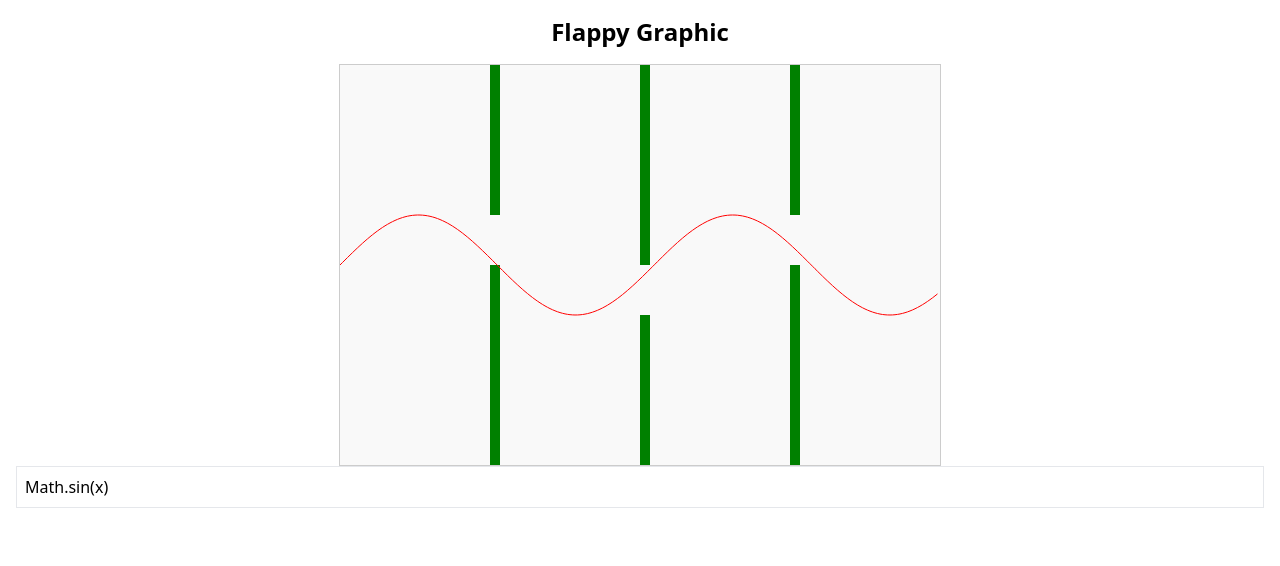
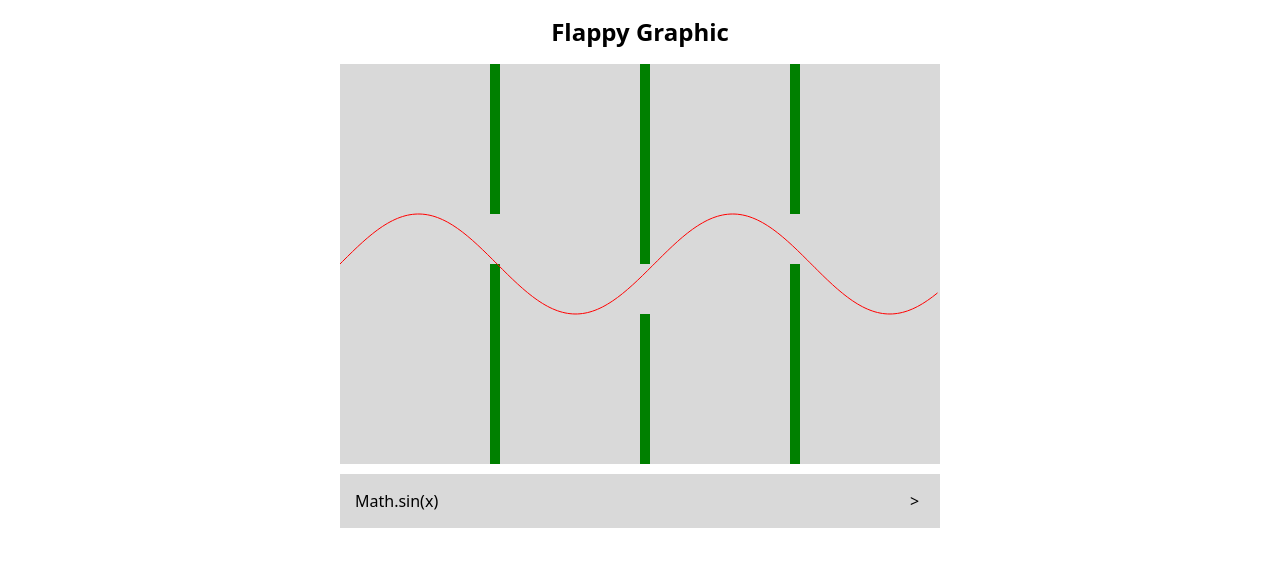
Before and after one commit to RafaArauj/FlappyGraphicA3, a Vue app: page / in a window 1280 px wide. Shown: the top 566 px of the page. Built offline with nearby package versions, Linux system fonts and the light colour scheme.

Commit message:
utilizar botão de traçar ao invez de traçar o grafico automaticamente + atulização no estilo para melhor se encaixar com o modelo figma

```diff
--- a/src/components/PipeGame.vue
+++ b/src/components/PipeGame.vue
@@ -3,17 +3,19 @@
   <div>
     <!-- Seção do jogo de canos com input da fórmula e gráfico -->
     <div class="flex flex-col justify-center items-center">
-
       <!-- Canvas onde o gráfico é desenhado -->
       <canvas ref="canvas" width="600" height="400"></canvas>
 
       <!-- Campo de input da fórmula matemática -->
+      <div class="mathInput">
       <input
         :value="formula"
         @input="onInput"
         placeholder="Digite a fórmula (ex: Math.sin(x))"
-        class="border p-2 w-full"
+        class="inputContainer border p-2"
       />
+      <button class="inputButton" @click="drawGraph"> > </button>
+    </div>
     </div>
   </div>
 </template>
@@ -25,18 +27,18 @@
  * - watch: para reagir a mudanças de variáveis
  * - onMounted: para executar código após o componente ser montado
  */
-import { ref, watch, onMounted } from 'vue'
+import { ref, watch, onMounted } from "vue";
 
 // ---------------------
 // Fórmula e Input
 // ---------------------
 
 // Valor reativo da fórmula inserida pelo usuário
-const formula = ref('Math.sin(x)')
+const formula = ref("Math.sin(x)");
 
 // Função que atualiza a fórmula quando o usuário digita no input
 function onInput(event) {
-  formula.value = event.target.value
+  formula.value = event.target.value;
 }
 
 // ---------------------
@@ -44,49 +46,48 @@ function onInput(event) {
 // ---------------------
 
 // Gera valores aleatórios para os canos (entre -3 e 3)
-let tube1 = Math.floor(Math.random() * 7) - 3.5
-let tube2 = Math.floor(Math.random() * 8) - 3.5
-let tube3 = Math.floor(Math.random() * 8) - 3.5
+let tube1 = Math.floor(Math.random() * 7) - 3.5;
+let tube2 = Math.floor(Math.random() * 8) - 3.5;
+let tube3 = Math.floor(Math.random() * 8) - 3.5;
 
 // Lista reativa de canos com posições e tamanhos baseados nos valores acima
 const pipes = ref([
-  { x: 3, yMin: tube1 +0.5, yMax: tube1 + 3.5 },
-  { x: 6, yMin: tube2 +0.5, yMax: tube2 + 3.5 },
-  { x: 9, yMin: tube3 +0.5, yMax: tube3 + 3.5 }
-])
+  { x: 3, yMin: tube1 + 0.5, yMax: tube1 + 3.5 },
+  { x: 6, yMin: tube2 + 0.5, yMax: tube2 + 3.5 },
+  { x: 9, yMin: tube3 + 0.5, yMax: tube3 + 3.5 },
+]);
 
 // ---------------------
 // Canvas e desenho do gráfico
 // ---------------------
 
 // Referência ao elemento canvas no DOM
-const canvas = ref(null)
+const canvas = ref(null);
 
 // Função que desenha o gráfico e os canos no canvas
 function drawGraph() {
-  const ctx = canvas.value.getContext('2d') // contexto 2D
-  ctx.clearRect(0, 0, 600, 400) // limpa o canvas
+  const ctx = canvas.value.getContext("2d"); // contexto 2D
+  ctx.clearRect(0, 0, 600, 400); // limpa o canvas
 
   // Desenha os canos em verde
-  ctx.fillStyle = 'green'
+  ctx.fillStyle = "green";
   for (const pipe of pipes.value) {
     // Parte superior do cano
-    ctx.fillRect(pipe.x * 50, 0, 10, 200 - pipe.yMin * 50)
+    ctx.fillRect(pipe.x * 50, 0, 10, 200 - pipe.yMin * 50);
     // Parte inferior do cano
-    ctx.fillRect(pipe.x * 50, 400 - pipe.yMax * 50, 10, 400)
+    ctx.fillRect(pipe.x * 50, 400 - pipe.yMax * 50, 10, 400);
   }
 
   // Variavel que vai segurar o valor de se o graphico plotado não colide com os tubos
-  let correctGraph = false
+  let correctGraph = false;
 
   try {
     // Cria uma função baseada na fórmula digitada
     const formulaFunc = new Function('x', `return ${formula.value}`)
 
-
     // Inicia o caminho da curva azul
-    ctx.beginPath()
-    if(
+    ctx.beginPath();
+    if (
       formulaFunc(3) <= tube1 + 0.5 &&
       formulaFunc(3.2) <= tube1 + 0.5 &&
       formulaFunc(3) >= tube1 - 0.5 &&
@@ -99,29 +100,29 @@ function drawGraph() {
       formulaFunc(9.2) <= tube3 + 0.5 &&
       formulaFunc(9) >= tube3 - 0.5 &&
       formulaFunc(9.2) >= tube3 - 0.5
-      ){
-      console.log("went thru")
-      ctx.strokeStyle = 'blue'
-      correctGraph = true
-    }else{
-      ctx.strokeStyle = 'red'
-      correctGraph = false
+    ) {
+      console.log("went thru");
+      ctx.strokeStyle = "blue";
+      correctGraph = true;
+    } else {
+      ctx.strokeStyle = "red";
+      correctGraph = false;
     }
 
     // Desenha a curva no intervalo de x = 0 até x = 12
     for (let x = 0; x <= 12; x += 0.05) {
-      const y = formulaFunc(x)
-      const canvasX = x * 50
-      const canvasY = 200 - y * 50 // ajusta Y para o centro vertical
+      const y = formulaFunc(x);
+      const canvasX = x * 50;
+      const canvasY = 200 - y * 50; // ajusta Y para o centro vertical
 
       // Move o cursor ou desenha linha dependendo da posição
-      if (x === 0) ctx.moveTo(canvasX, canvasY)
-      else ctx.lineTo(canvasX, canvasY)
+      if (x === 0) ctx.moveTo(canvasX, canvasY);
+      else ctx.lineTo(canvasX, canvasY);
     }
 
-    ctx.stroke() // finaliza o desenho da curva
+    ctx.stroke(); // finaliza o desenho da curva
   } catch (e) {
-    console.warn('Erro na fórmula', e)
+    console.warn("Erro na fórmula", e);
   }
 }
 
@@ -130,19 +131,44 @@ function drawGraph() {
 // ---------------------
 
 // Chama drawGraph quando o componente for montado
-onMounted(drawGraph)
+onMounted(drawGraph);
 
 // Redesenha quando a fórmula mudar
-watch(formula, drawGraph)
+//watch(formula, drawGraph);
 
 // Redesenha se os canos mudarem (embora eles sejam fixos nesse exemplo)
-watch(pipes, drawGraph)
+watch(pipes, drawGraph);
 </script>
 
 <style scoped>
 /* Estilo básico do canvas */
 canvas {
-  border: 1px solid #ccc;
-  background-color: #f9f9f9;
+  border: 0 solid #ccc;
+  background-color: #d9d9d9;
+}
+.mathInput {
+  border: 0 solid #ccc;
+  background-color: #d9d9d9;
+  width: 600px;
+  margin-top: 10px;
+}
+.inputContainer{
+  border: 0 solid #ccc;
+  padding: 15px;
+  width: 100%;
+  background-color: transparent;
+}
+.inputButton{
+  border: 0 solid #ccc;
+  padding: 15px;
+  margin-left: -45px;
+  background-color: transparent;
+  transition: font-weight ease-in-out 0.15s;
+}
+.inputButton:hover{
+  font-weight: bolder;
+}
+.inputButton:active{
+  font-weight: lighter;
 }
 </style>
```
